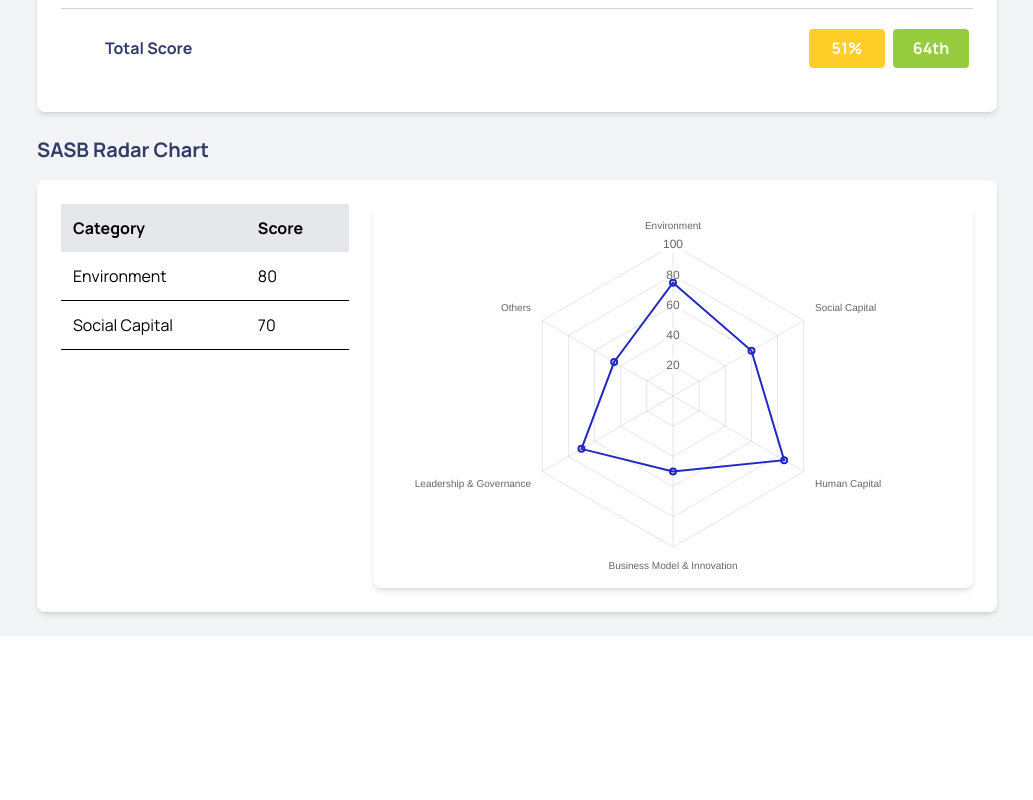
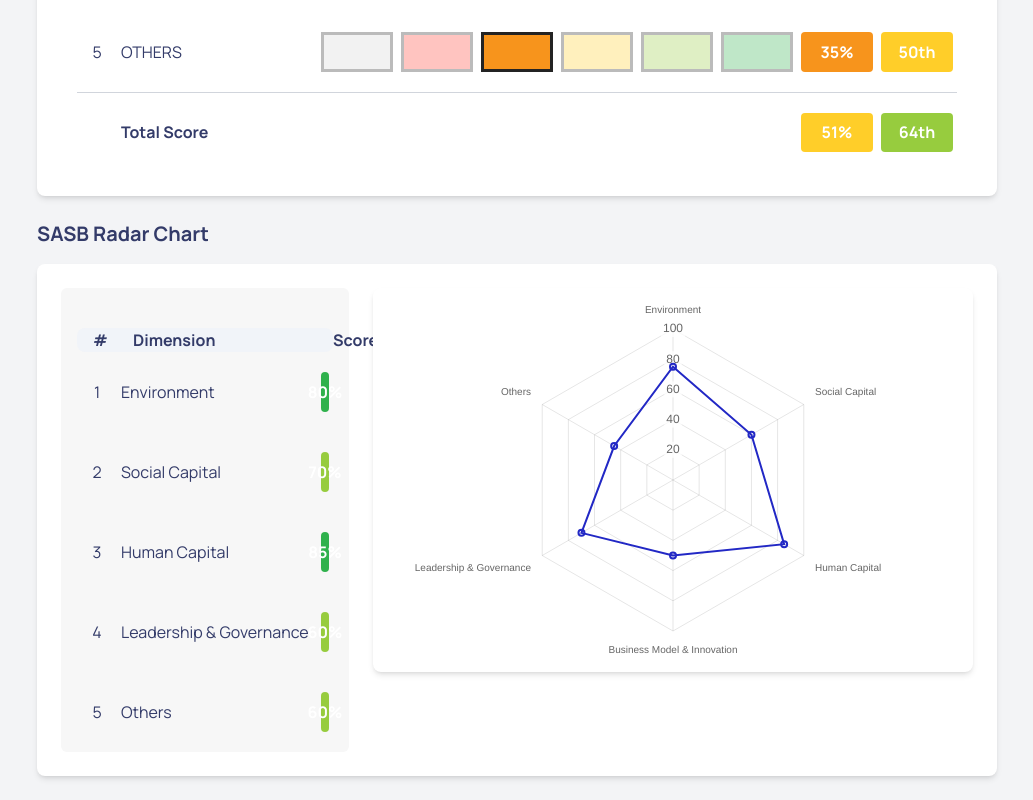
Before and after one commit to SSIndex/MonitorPOC, a Next.js app in the folder monitor/: page /general in a window 1280 px wide. Shown: the part 1976-2776 px from the top of the page, without its empty margins (123-1156 px from the left). Before the commit the page ends 2612 px from the top, so only its background shows below. Built offline with nearby package versions, Linux system fonts and the light colour scheme.

Commit message:
feat(_components/table): REFACTOR table

```diff
--- a/monitor/src/_components/table.tsx
+++ b/monitor/src/_components/table.tsx
@@ -60,6 +60,7 @@ const getBackgroundColorForColumn = (columnId: string): string => {
 interface TableProps {
   data?: DimensionRow[];
   columns?: ColumnDef<DimensionRow>[];
+  backgroundColor?: string;
   centerSecondLeft?: boolean;
   footer?: boolean;
 }
@@ -68,6 +69,7 @@ interface TableProps {
 export function Table({
   data,
   columns,
+  backgroundColor = "bg-white",
   centerSecondLeft = false,
   footer,
 }: TableProps) {
@@ -164,7 +166,10 @@ export function Table({
   };
 
   return (
-    <table className="table-fixed w-full border-collapse">
+    <div className={`${backgroundColor} pt-10 ps-4 pe-4 rounded-md`}>
+      <table
+        className={`table-fixed w-full border-collapse ${backgroundColor} pt-3`}
+      >
         <thead>
           {table.getHeaderGroups().map((headerGroup) => (
             <tr key={headerGroup.id}>
@@ -179,9 +184,11 @@ export function Table({
             <React.Fragment key={row.id}>
               <tr
                 onClick={row.getToggleExpandedHandler()}
-              className={`hover:bg-neutral-200 ${row.getIsExpanded() ? "bg-neutral-200" : "bg-white"}`}
+                className={`hover:bg-neutral-200 ${row.getIsExpanded() ? "bg-neutral-200" : backgroundColor}`}
               >
-              {row.getVisibleCells().map((cell, i) => renderDataCell(cell, i))}
+                {row
+                  .getVisibleCells()
+                  .map((cell, i) => renderDataCell(cell, i))}
               </tr>
               {row.getIsExpanded() && (
                 <tr>
@@ -202,7 +209,9 @@ export function Table({
           {footer && (
             <tr className="border-t-1 font-bold border-gray-300">
               <td className={COMMON_CELL_CLASSES}></td>
-            <td className={`${COMMON_CELL_CLASSES} text-left`}>Total Score</td>
+              <td className={`${COMMON_CELL_CLASSES} text-left`}>
+                Total Score
+              </td>
               <td className={COMMON_CELL_CLASSES}></td>
               <td className={COMMON_CELL_CLASSES}></td>
               <td className={COMMON_CELL_CLASSES}></td>
@@ -227,6 +236,7 @@ export function Table({
           )}
         </tbody>
       </table>
+    </div>
   );
 }
 
--- a/monitor/src/app/general/page.tsx
+++ b/monitor/src/app/general/page.tsx
@@ -7,6 +7,20 @@ import { Table } from "@/_components/table";
 import ExampleCard from "@/_components/card";
 import ExampleRadarChart from "@/_components/radar_chart";
 import ExampleBarChart from "@/_components/bar_chart";
+
+const sasbRadarChartColumnData = [
+  { header: "#", accessorKey: "id" },
+  { header: "Dimension", accessorKey: "category" },
+  { header: "Score", accessorKey: "scoreColor" },
+];
+
+const sasbRadarChartTableData = [
+  { id: 1, category: "Environment", scoreColor: "80" },
+  { id: 2, category: "Social Capital", scoreColor: "70" },
+  { id: 3, category: "Human Capital", scoreColor: "85" },
+  { id: 4, category: "Leadership & Governance", scoreColor: "60" },
+  { id: 5, category: "Others", scoreColor: "60" },
+];
 
 // Sample data
 const dimensionData: DimensionRow[] = [
@@ -303,6 +317,7 @@ export default function GeneralAnalysis() {
                 columns={percentileDataColumns}
                 centerSecondLeft={false}
                 footer={false}
+                backgroundColor="bg-white"
               />
             </div>
           </div>
@@ -334,12 +349,13 @@ export default function GeneralAnalysis() {
             Sustainability Accounting Standards Board (SASB) methodology
           </p>
           <div className="bg-white rounded-lg shadow-md mt-4 p-6">
-            <h5 className="ps-1 pb-5 text-primary">Overall Score SASB</h5>
+            <h5 className="ps-1 text-primary">Overall Score SASB</h5>
             <Table
               data={dimensionData}
               columns={dimensionColumns}
               centerSecondLeft={true}
               footer={true}
+              backgroundColor="bg-white"
             />
           </div>
         </section>
@@ -349,23 +365,14 @@ export default function GeneralAnalysis() {
           <h4 className="text-xl font-bold text-primary">SASB Radar Chart</h4>
           <div className="mt-4 bg-white rounded-lg shadow-md p-6 grid grid-cols-1 md:grid-cols-3 gap-6">
             {/* Table */}
-            <div className="col-span-1">
-              <table className="w-full text-left">
-                <thead>
-                  <tr className="bg-gray-200">
-                    <th className="p-3">Category</th>
-                    <th className="p-3">Score</th>
-                  </tr>
-                </thead>
-                <tbody>
-                  {sasbTableData.map((row, index) => (
-                    <tr key={index} className="border-b">
-                      <td className="p-3">{row.category}</td>
-                      <td className="p-3">{row.score}</td>
-                    </tr>
-                  ))}
-                </tbody>
-              </table>
+            <div className="col-span-1 ">
+              <Table
+                data={sasbRadarChartTableData}
+                columns={sasbRadarChartColumnData}
+                centerSecondLeft={true}
+                footer={false}
+                backgroundColor="bg-ssindex-nested-table-background"
+              />
             </div>
             {/* Radar Chart Placeholder */}
             <div className="col-span-2 h-96 flex items-center justify-center">
```
Lines whose indentation alone changed are shown as unchanged.
